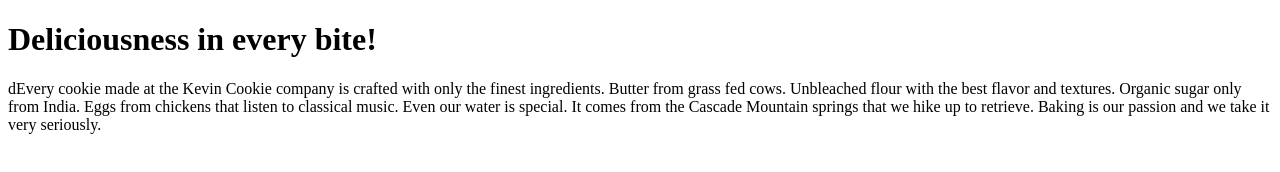
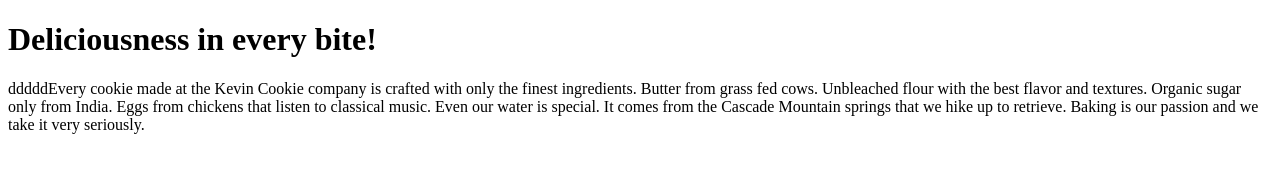
Before and after one commit to basonpark/practicepro, a plain HTML site: page index.htm in a window 1280 px wide. Drawn offline with Linux system fonts and the light colour scheme.

Commit message:
updated index test

```diff
--- a/index.htm
+++ b/index.htm
@@ -3,7 +3,7 @@
 <body>
 
 <h1>Deliciousness in every bite!</h1>
-<p>dEvery cookie made at the Kevin Cookie company is crafted with only the finest ingredients. Butter from grass fed cows. Unbleached flour with the best flavor and textures. Organic sugar only from India. Eggs from chickens that listen to classical music. Even our water is special. It comes from the Cascade Mountain springs that we hike up to retrieve. Baking is our passion and we take it very seriously.</p>
+<p>dddddEvery cookie made at the Kevin Cookie company is crafted with only the finest ingredients. Butter from grass fed cows. Unbleached flour with the best flavor and textures. Organic sugar only from India. Eggs from chickens that listen to classical music. Even our water is special. It comes from the Cascade Mountain springs that we hike up to retrieve. Baking is our passion and we take it very seriously.</p>
 
 </body>
 </html>
```
